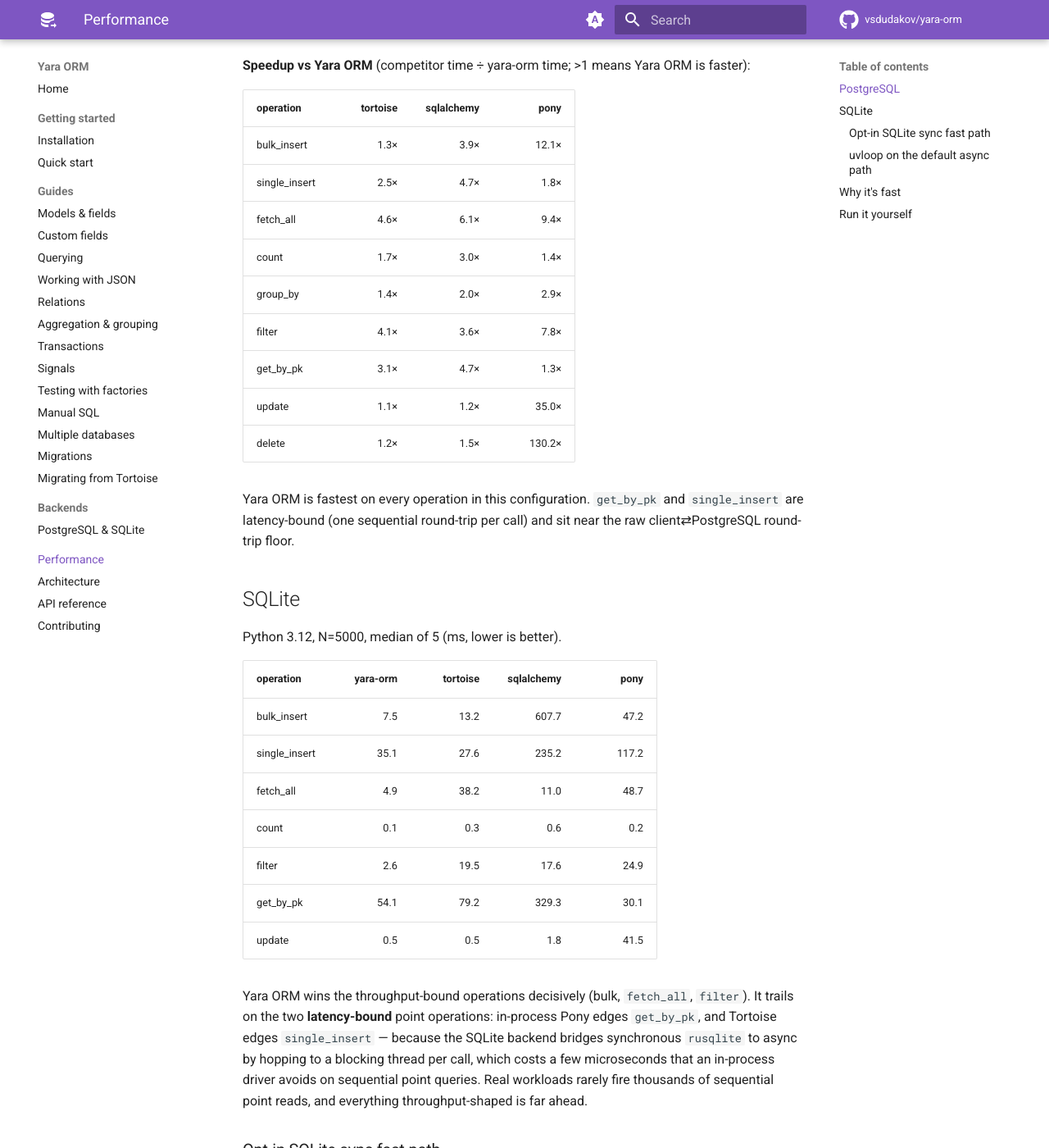
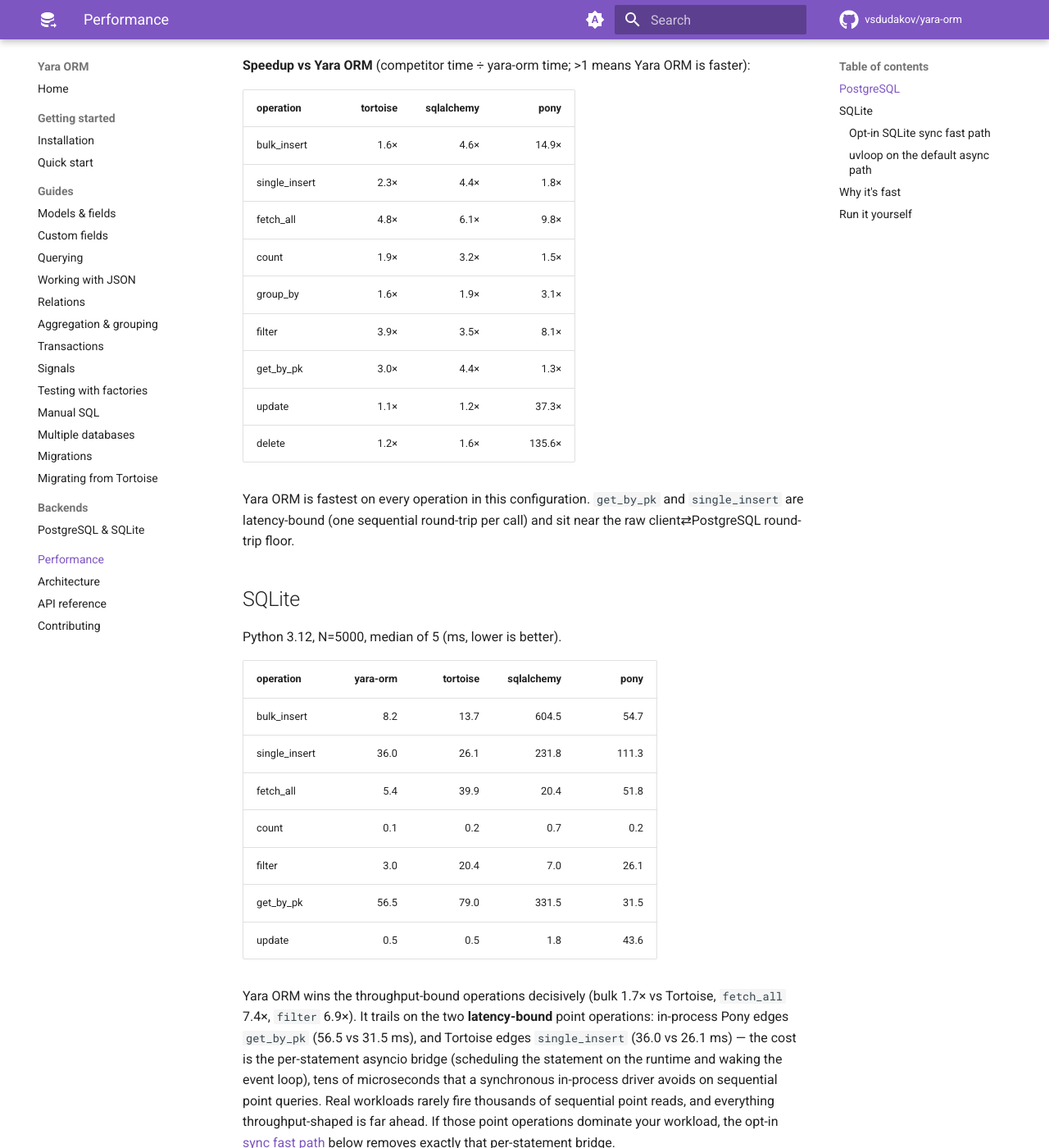
Before and after one commit to vsdudakov/yara-orm, an MkDocs documentation site: the page built from docs/performance.md, in a window 1280 px wide and 1400 px high, scrolled down 1402 px. Shown: the whole window at 82% size. Built offline with MkDocs 1.6.1 and Material for MkDocs 9.7.7, drawn with Linux system fonts in a browser that asks for light colours; comment, search, counter and statistics services are not loaded; some of the changed text lies outside the part shown.

Commit message:
docs: refresh benchmark results after the performance work; release 1.12.0
PostgreSQL and SQLite cross-ORM tables, speedup matrices, the README
performance section and the PostgreSQL chart regenerated from fresh
runs (yara-orm fastest on every PostgreSQL operation; SQLite bulk_insert
now 1.7x vs Tortoise). The stale "blocking thread per call" explanation
of SQLite point-op latency is replaced by the accurate asyncio-bridge
account, with pointers to the sync_fast_path flag. CHANGELOG cut for
1.12.0; version bumped in both manifests.

```diff
--- a/Cargo.toml
+++ b/Cargo.toml
@@ -1,6 +1,6 @@
 [package]
 name = "orm-engine"
-version = "1.11.0"
+version = "1.12.0"
 edition = "2021"
 
 [lib]
--- a/docs/performance.md
+++ b/docs/performance.md
@@ -25,15 +25,15 @@
 
 | operation     | yara-orm | tortoise | sqlalchemy |  pony |
 |---------------|---------:|---------:|-----------:|------:|
-| bulk_insert   |     18.5 |     24.7 |       72.5 | 223.4 |
-| single_insert |     33.7 |     82.7 |      157.7 |  61.0 |
-| fetch_all     |      3.8 |     17.5 |       23.2 |  35.7 |
-| count         |      0.3 |      0.6 |        1.0 |   0.5 |
-| group_by      |      0.8 |      1.1 |        1.6 |   2.4 |
-| filter        |      2.3 |      9.3 |        8.2 |  17.8 |
-| get_by_pk     |     65.8 |    204.4 |      306.9 |  84.6 |
-| update        |      3.4 |      3.7 |        4.1 | 120.7 |
-| delete        |      0.7 |      0.9 |        1.1 |  95.1 |
+| bulk_insert   |     14.7 |     24.2 |       68.0 | 220.1 |
+| single_insert |     34.2 |     80.0 |      150.7 |  60.9 |
+| fetch_all     |      3.5 |     16.7 |       21.3 |  34.4 |
+| count         |      0.3 |      0.5 |        0.9 |   0.4 |
+| group_by      |      0.7 |      1.2 |        1.4 |   2.3 |
+| filter        |      2.2 |      8.5 |        7.5 |  17.6 |
+| get_by_pk     |     65.0 |    194.9 |      287.0 |  84.1 |
+| update        |      3.2 |      3.4 |        3.8 | 119.8 |
+| delete        |      0.7 |      0.8 |        1.1 |  92.8 |
 
 `group_by` is a `GROUP BY … COUNT/SUM … HAVING` aggregate query.
 
@@ -41,15 +41,15 @@
 
 | operation     | tortoise | sqlalchemy |  pony |
 |---------------|---------:|-----------:|------:|
-| bulk_insert   |    1.3×  |      3.9×  | 12.1× |
-| single_insert |    2.5×  |      4.7×  |  1.8× |
-| fetch_all     |    4.6×  |      6.1×  |  9.4× |
-| count         |    1.7×  |      3.0×  |  1.4× |
-| group_by      |    1.4×  |      2.0×  |  2.9× |
-| filter        |    4.1×  |      3.6×  |  7.8× |
-| get_by_pk     |    3.1×  |      4.7×  |  1.3× |
-| update        |    1.1×  |      1.2×  | 35.0× |
-| delete        |    1.2×  |      1.5×  | 130.2× |
+| bulk_insert   |    1.6×  |      4.6×  | 14.9× |
+| single_insert |    2.3×  |      4.4×  |  1.8× |
+| fetch_all     |    4.8×  |      6.1×  |  9.8× |
+| count         |    1.9×  |      3.2×  |  1.5× |
+| group_by      |    1.6×  |      1.9×  |  3.1× |
+| filter        |    3.9×  |      3.5×  |  8.1× |
+| get_by_pk     |    3.0×  |      4.4×  |  1.3× |
+| update        |    1.1×  |      1.2×  | 37.3× |
+| delete        |    1.2×  |      1.6×  | 135.6× |
 
 Yara ORM is fastest on every operation in this configuration. `get_by_pk` and
 `single_insert` are latency-bound (one sequential round-trip per call) and sit near the raw
@@ -61,20 +61,24 @@
 
 | operation     | yara-orm | tortoise | sqlalchemy |  pony |
 |---------------|---------:|---------:|-----------:|------:|
-| bulk_insert   |      7.5 |     13.2 |      607.7 |  47.2 |
-| single_insert |     35.1 |     27.6 |      235.2 | 117.2 |
-| fetch_all     |      4.9 |     38.2 |       11.0 |  48.7 |
-| count         |      0.1 |      0.3 |        0.6 |   0.2 |
-| filter        |      2.6 |     19.5 |       17.6 |  24.9 |
-| get_by_pk     |     54.1 |     79.2 |      329.3 |  30.1 |
-| update        |      0.5 |      0.5 |        1.8 |  41.5 |
+| bulk_insert   |      8.2 |     13.7 |      604.5 |  54.7 |
+| single_insert |     36.0 |     26.1 |      231.8 | 111.3 |
+| fetch_all     |      5.4 |     39.9 |       20.4 |  51.8 |
+| count         |      0.1 |      0.2 |        0.7 |   0.2 |
+| filter        |      3.0 |     20.4 |        7.0 |  26.1 |
+| get_by_pk     |     56.5 |     79.0 |      331.5 |  31.5 |
+| update        |      0.5 |      0.5 |        1.8 |  43.6 |
 
-Yara ORM wins the throughput-bound operations decisively (bulk, `fetch_all`, `filter`). It
-trails on the two **latency-bound** point operations: in-process Pony edges `get_by_pk`,
-and Tortoise edges `single_insert` — because the SQLite backend bridges synchronous
-`rusqlite` to async by hopping to a blocking thread per call, which costs a few microseconds
-that an in-process driver avoids on sequential point queries. Real workloads rarely fire
-thousands of sequential point reads, and everything throughput-shaped is far ahead.
+Yara ORM wins the throughput-bound operations decisively (bulk 1.7× vs Tortoise,
+`fetch_all` 7.4×, `filter` 6.9×). It trails on the two **latency-bound** point operations:
+in-process Pony edges `get_by_pk` (56.5 vs 31.5 ms), and Tortoise edges `single_insert`
+(36.0 vs 26.1 ms) — the cost is the per-statement asyncio bridge (scheduling the
+statement on the runtime and waking the event loop), tens of microseconds that a
+synchronous in-process driver avoids on sequential point queries. Real workloads rarely fire thousands of
+sequential point reads, and everything throughput-shaped is far ahead. If those point
+operations dominate your workload, the opt-in
+[sync fast path](#opt-in-sqlite-sync-fast-path) below removes exactly that per-statement
+bridge.
 
 ### Opt-in SQLite sync fast path
 
--- a/pyproject.toml
+++ b/pyproject.toml
@@ -5,7 +5,7 @@
 [project]
 # Distribution name on PyPI is "yara-orm"; the import package is `yara_orm`.
 name = "yara-orm"
-version = "1.11.0"
+version = "1.12.0"
 description = "Fast async Python ORM with a Rust engine — Tortoise-style models, querysets, relations and migrations for PostgreSQL and SQLite"
 readme = "README.md"
 requires-python = ">=3.9"
```
Also changed, not shown: CHANGELOG.md (+2 -0 lines), README.md (+13 -10 lines), benchmarks/README.md (+33 -31 lines), docs/backends/index.md (+4 -2 lines), docs/assets/benchmark-postgres.png, 1 other file.
